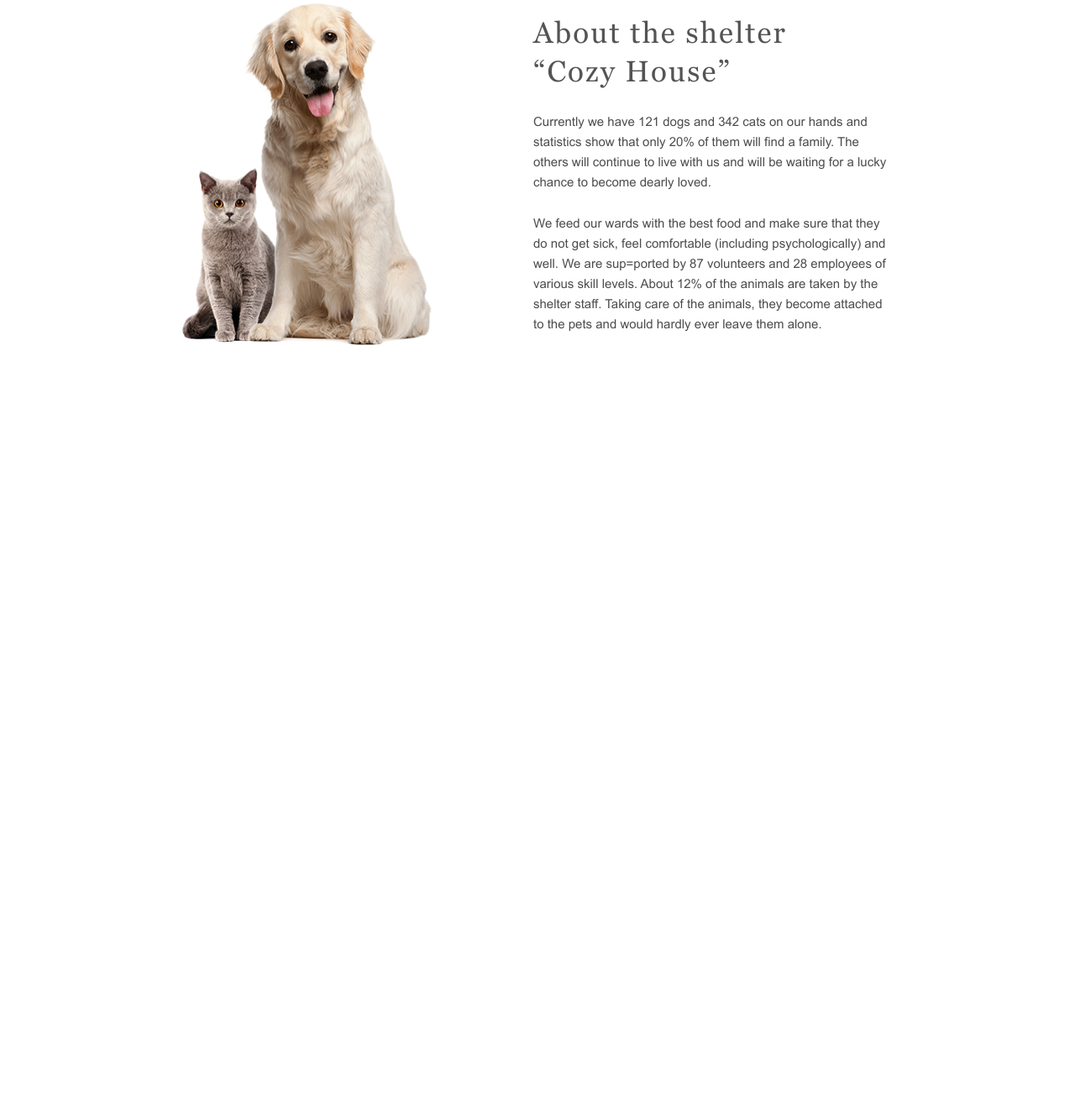
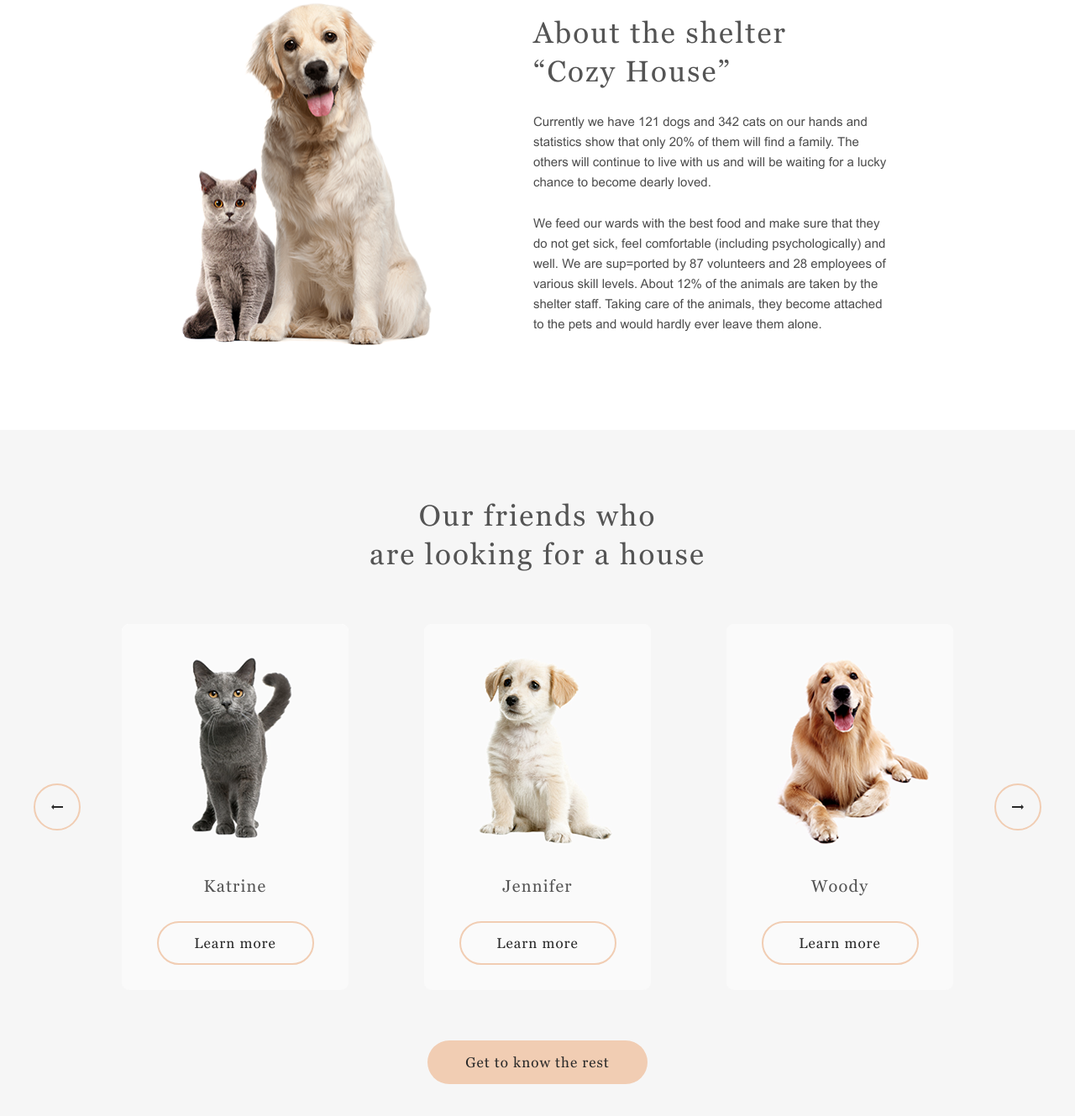
Before and after one commit to Vriitter/shelter, a plain HTML site: page shelter/index.html in a window 1280 px wide. Shown: the part 985-2314 px from the top of the page at 84% size. Before the commit the page ends 1477 px from the top, so only its background shows below. Drawn offline with Linux system fonts and the light colour scheme.

Commit message:
feat: add our-friends section

```diff
--- a/shelter/css/style.css
+++ b/shelter/css/style.css
@@ -40,6 +40,46 @@ body {
    line-height: 130%;
    letter-spacing: 0.06em;
    color: #545454;
+}
+
+.btn-primary {
+   display: inline-block;
+   font-family: 'Georgia';
+   font-weight: 400;
+   font-size: 17px;
+   line-height: 130%;
+   letter-spacing: 0.06em;
+   color: #292929;
+
+   padding: 15px 45px;
+   background-color: #f1cdb3;
+   border-radius: 100px;
+}
+
+.btn-primary:hover {
+   background-color: #fddcc4;
+   transition: all .5s;
+}
+
+.btn-secondary {
+   display: inline-block;
+   font-family: 'Georgia';
+   font-weight: 400;
+   font-size: 17px;
+   line-height: 110%;
+   letter-spacing: 0.06em;
+   color: #292929;
+
+   padding: 15px 42px;
+   border: 2px solid #f1cdb3;
+   border-radius: 100px;
+   background: transparent;
+}
+
+.btn-secondary:hover {
+   background-color: #fddcc4;
+   transition: all .5s;
+   border: 2px solid #fddcc4;
 }
 
 /* HEADER */
@@ -118,28 +158,9 @@ body {
    margin-bottom: 42px;
 }
 
-.btn-primary {
-   display: inline-block;
-   font-family: 'Georgia';
-   font-weight: 400;
-   font-size: 17px;
-   line-height: 130%;
-   letter-spacing: 0.06em;
-   color: #292929;
-
-   padding: 15px 45px;
-   background-color: #f1cdb3;
-   border-radius: 100px;
-}
-
-.btn-primary:hover {
-   background-color: #fddcc4;
-   transition: all .5s;
-}
-
 /* ABOUT */
 .about {
-   padding: 80px 100px;
+   padding: 80px 0 100px;
    background: #fff;
 }
 
@@ -158,3 +179,69 @@ body {
 .about__text:first-of-type {
    margin-bottom: 25px;
 }
+
+/* OUR_FRIENDS */
+.our-friends {
+   padding: 80px 0 100px;
+   background-color: #f6f6f6;
+   text-align: center;
+}
+
+.our-friends__title {
+   margin-bottom: 60px;
+}
+
+.our-friends__inner{
+   display: flex;
+   align-items: center;
+   justify-content: space-between;
+}
+
+/* SLIDER */
+.slider__btn {
+   border-radius: 100px;
+   border: 2px solid #f1cdb3;
+   padding: 23px 19px;
+   display: flex;
+   align-items: center;
+   justify-content: center;
+   background-color: transparent;
+   margin-bottom: 60px;
+}
+
+.slider__btn:hover {
+   background-color: #fddcc4;
+   border: 2px solid #fddcc4;
+   transition: all .5s;
+}
+
+.slider__item {
+   display: flex;
+   gap: 90px;
+   margin-bottom: 60px;
+}
+
+.slider__card {
+   width: 270px;
+   display: flex;
+   flex-direction: column;
+   align-items: center;
+   gap: 30px;
+   background-color: #fafafa;
+   border-radius: 9px;
+   padding-bottom: 30px;
+}
+
+.slider__card-title {
+   font-family: 'Georgia';
+   font-weight: 400;
+   font-size: 20px;
+   letter-spacing: 0.06em;
+   text-align: center;
+   color: #545454;
+}
+
+.slider__card-btn {
+   width: 187px;
+   height: 52px;
+}
--- a/shelter/index.html
+++ b/shelter/index.html
@@ -1,5 +1,6 @@
 <!DOCTYPE html>
 <html lang="en">
+
 <head>
    <meta charset="UTF-8">
    <meta name="viewport" content="width=device-width, initial-scale=1.0">
@@ -44,7 +45,8 @@
             <div class="not-only__inner">
                <div class="not-only__descr">
                   <h1 class="not-only__title">Not only people <br> need a house</h1>
-                  <p class="not-only__text">We offer to give a chance to a little and nice puppy with an extremely wide and open heart. He or she will love you more than anybody else in the world, you will see!</p>
+                  <p class="not-only__text">We offer to give a chance to a little and nice puppy with an extremely wide
+                     and open heart. He or she will love you more than anybody else in the world, you will see!</p>
                   <a class="btn-primary" href="">Make a friend</a>
                </div>
                <img class="not-only__img" src="./img/start-screen-puppy.png" alt="Puppy">
@@ -60,10 +62,55 @@
                <img class="about__img" src="./img/about-pets.png" alt="pets">
                <div class="about__descr">
                   <h2 class="about__title title-h2">About the shelter <br> “Cozy House”</h2>
-                  <p class="about__text">Currently we have 121 dogs and 342 cats on our hands and statistics show that only 20% of them will find a family. The others will continue to live with us and will be waiting for a lucky chance to become dearly loved.</p>
-                  <p class="about__text">We feed our wards with the best food and make sure that they do not get sick, feel comfortable (including psychologically) and well. We are sup=ported by 87 volunteers and 28 employees of various skill levels. About 12% of the animals are taken by the shelter staff. Taking care of the animals, they become attached to the pets and would hardly ever leave them alone.</p>
+                  <p class="about__text">Currently we have 121 dogs and 342 cats on our hands and statistics show that
+                     only 20% of them will find a family. The others will continue to live with us and will be waiting
+                     for a lucky chance to become dearly loved.</p>
+                  <p class="about__text">We feed our wards with the best food and make sure that they do not get sick,
+                     feel comfortable (including psychologically) and well. We are sup=ported by 87 volunteers and 28
+                     employees of various skill levels. About 12% of the animals are taken by the shelter staff. Taking
+                     care of the animals, they become attached to the pets and would hardly ever leave them alone.</p>
                </div>
             </div>
+         </div>
+      </section>
+
+      <section class="our-friends">
+         <div class="container">
+            <h2 class="our-friends__title title-h2">Our friends who <br> are looking for a house</h2>
+            <div class="our-friends__inner">
+               <button class="slider__btn">
+                  <svg width="14" height="6" viewBox="0 0 14 6" fill="none" xmlns="http://www.w3.org/2000/svg">
+                     <path d="M14 2V4H3V6L0 3L3 0V2H14Z" fill="#292929" />
+                   </svg>
+               </button>
+               <div class="slider__inner">
+                  <div class="slider__item">
+                     <article class="slider__card">
+                        <img class="slider__card-img" src="./img/pets-katrine.png" alt="cat">
+                        <h3 class="slider__card-title">Katrine</h3>
+                        <a href="" class="slider__card-btn btn-secondary">Learn more</a>
+                     </article>
+                     <article class="slider__card">
+                        <img class="slider__card-img" src="./img/pets-jennifer.png" alt="puppy">
+                        <h3 class="slider__card-title">Jennifer</h3>
+                        <a href="" class="slider__card-btn btn-secondary">Learn more</a>
+                     </article>
+                     <article class="slider__card">
+                        <img class="slider__card-img" src="./img/pets-woody.png" alt="dog">
+                        <h3 class="slider__card-title">Woody</h3>
+                        <a href="" class="slider__card-btn btn-secondary">Learn more</a>
+                     </article>
+                  </div>
+
+               </div>
+
+               <button class="slider__btn">
+                  <svg width="14" height="6" viewBox="0 0 14 6" fill="none" xmlns="http://www.w3.org/2000/svg">
+                     <path d="M0 4V2L11 2V0L14 3L11 6V4L0 4Z" fill="#292929" />
+                   </svg>
+               </button>
+            </div>
+            <a class="btn-primary" href="">Get to know the rest</a>
          </div>
       </section>
    </main>
```
Also changed, not shown: shelter/img/pets-jennifer.png (added), shelter/img/pets-katrine.png (added), shelter/img/pets-woody.png (added).
